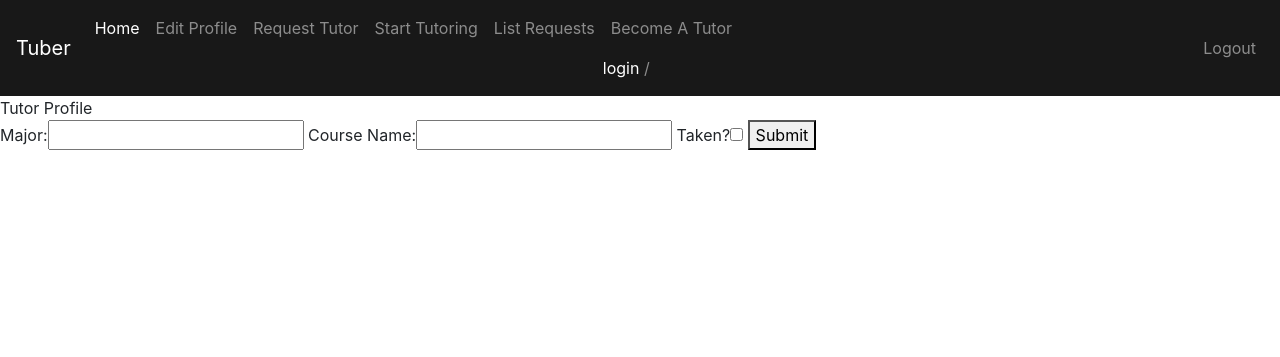
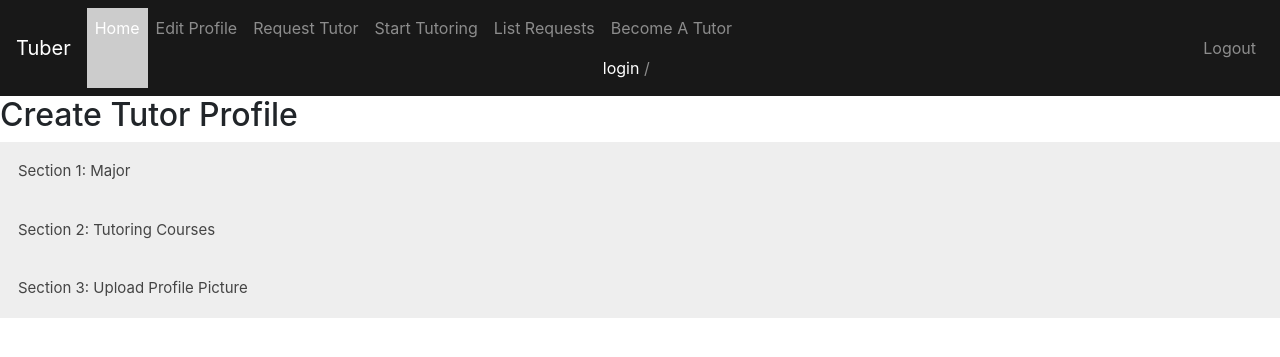
Before and after one commit to timrtyrrell/project-tuber, a Django app: page /tutorProfile/ in a window 1280 px wide. Shown: the top 357 px of the page. Run offline with Django 3.2, Linux system fonts and the light colour scheme; some libraries are stand-ins or nearby versions.

Commit message:
edit tutorSignUp

```diff
--- a/tutorProfile/templates/tutorProfile/register.html
+++ b/tutorProfile/templates/tutorProfile/register.html
@@ -3,10 +3,80 @@
 {% block title%} Tutor Profile {% endblock %}
 
 {% block content%}
-Tutor Profile
-<form method="post" action="/register/">
+<!DOCTYPE html>
+<html>
+<head>
+<meta name="viewport" content="width=device-width, initial-scale=1">
+<style>
+.accordion {
+  background-color: #eee;
+  color: #444;
+  cursor: pointer;
+  padding: 18px;
+  width: 100%;
+  border: none;
+  text-align: left;
+  outline: none;
+  font-size: 15px;
+  transition: 0.4s;
+}
+
+.active, .accordion:hover {
+  background-color: #ccc;
+}
+
+.panel {
+  padding: 0 18px;
+  display: none;
+  background-color: white;
+  overflow: hidden;
+}
+</style>
+</head>
+<body>
+
+  <h2>Create Tutor Profile</h2>
+
+<button class="accordion">Section 1: Major </button>
+<div class="panel">
+  <form>
+    <label for="fname">Enter Major:</label><br>
+    <input type="text" id="fname" name="fname">
+  <form>
+    <button type="submit", name="save">Submit</button>
+</div>
+
+<button class="accordion">Section 2: Tutoring Courses </button>
+<div class="panel">
+   <form method="post" action="/register/">
   {% csrf_token %}
   {{form}}
-<button type="submit", name="save">Submit</button>
-</form>
+      <button type="submit", name="save">Submit</button>
+  </form>
+</div>
+
+<button class="accordion">Section 3: Upload Profile Picture </button>
+<div class="panel">
+  <form action="/action_page.php">
+    <input type="file" id="myFile" name="filename">
+    <input type="submit">
+  </form>
+</div>
+
+<script>
+var acc = document.getElementsByClassName("accordion");
+var i;
+
+for (i = 0; i < acc.length; i++) {
+  acc[i].addEventListener("click", function() {
+    this.classList.toggle("active");
+    var panel = this.nextElementSibling;
+    if (panel.style.display === "block") {
+      panel.style.display = "none";
+    } else {
+      panel.style.display = "block";
+    }
+  });
+}
+</script>
 {% endblock %}
```
Also changed, not shown: tuber/settings.py (+4 -4 lines), tutorrequests/templates/tutorrequests/requests_detail.html (added, +10 -0 lines), 1 other file.
